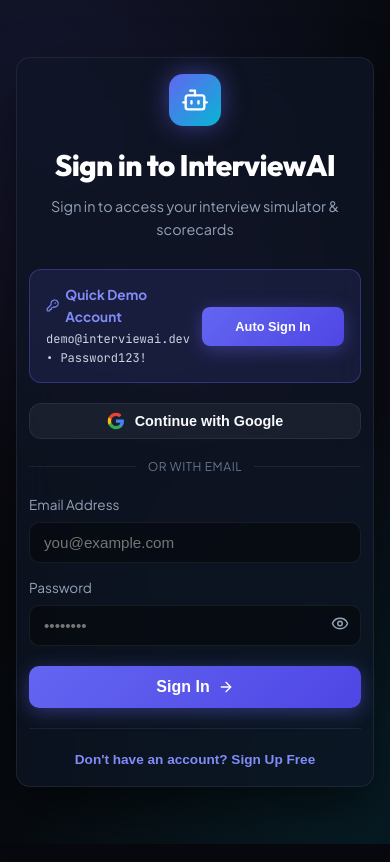
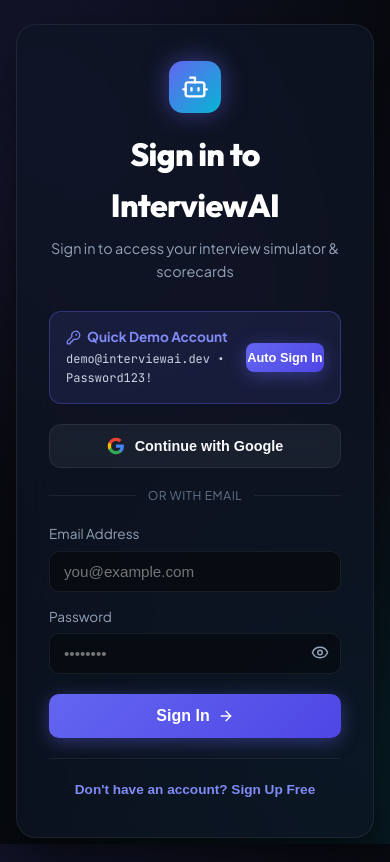
Before and after one commit to Siddharth-Saurabh/InterviewAi, a React (Vite) app in the folder client/: page / in a window 390 px wide. Built offline with nearby package versions, Linux system fonts and the light colour scheme; no server answers.

Commit message:
fix(navbar): restore original navbar layout and fix responsive nav specificity

```diff
--- a/client/src/components/Navbar.jsx
+++ b/client/src/components/Navbar.jsx
@@ -23,14 +23,13 @@
   const [mobileMenuOpen, setMobileMenuOpen] = useState(false);
 
   return (
-    <header className="glass-panel" style={{
+    <header className="glass-panel main-navbar" style={{
       position: 'sticky',
       top: 16,
       zIndex: 100,
       margin: '12px auto 24px auto',
       maxWidth: '1240px',
-      borderRadius: '16px',
-      padding: '12px 24px'
+      borderRadius: '16px'
     }}>
       <div style={{ display: 'flex', alignItems: 'center', justifyContent: 'space-between' }}>
 
@@ -81,7 +80,7 @@
         </div>
 
         {/* Desktop Nav Tabs */}
-        <nav style={{ display: 'none', md: 'flex', gap: 8 }} className="desktop-nav">
+        <nav className="desktop-nav" style={{ gap: 8 }}>
           <button
             onClick={() => setActiveTab('interview')}
             style={{
--- a/client/src/index.css
+++ b/client/src/index.css
@@ -253,61 +253,38 @@
 }
 
 .desktop-nav {
-  display: flex !important;
+  display: flex;
   align-items: center;
   gap: 8px;
 }
 
 .mobile-menu-btn {
-  display: none !important;
+  display: none;
+}
+
+.main-navbar {
+  padding: 12px 24px;
 }
 
 @media (max-width: 768px) {
+  .main-navbar {
+    padding: 10px 14px;
+    margin: 8px auto 16px auto;
+  }
+
   .container {
-    padding: 0 12px;
+    padding: 0 14px;
   }
 
   .desktop-nav {
-    display: none !important;
+    display: none;
   }
 
   .mobile-menu-btn {
-    display: inline-flex !important;
-  }
-
-  .glass-panel {
-    padding: 20px 16px !important;
-    border-radius: var(--radius-md) !important;
+    display: inline-flex;
   }
 
   h1 {
-    font-size: 1.85rem !important;
-  }
-
-  h2 {
-    font-size: 1.25rem !important;
-  }
-
-  h3 {
-    font-size: 1.05rem !important;
-  }
-
-  .glow-btn {
-    width: 100%;
-    padding: 12px 18px !important;
-  }
-
-  .secondary-btn {
-    padding: 8px 14px !important;
+    font-size: 2rem !important;
   }
 }
-
-@media (max-width: 480px) {
-  .container {
-    padding: 0 8px;
-  }
-
-  .glass-panel {
-    padding: 16px 12px !important;
-  }
-}
```
